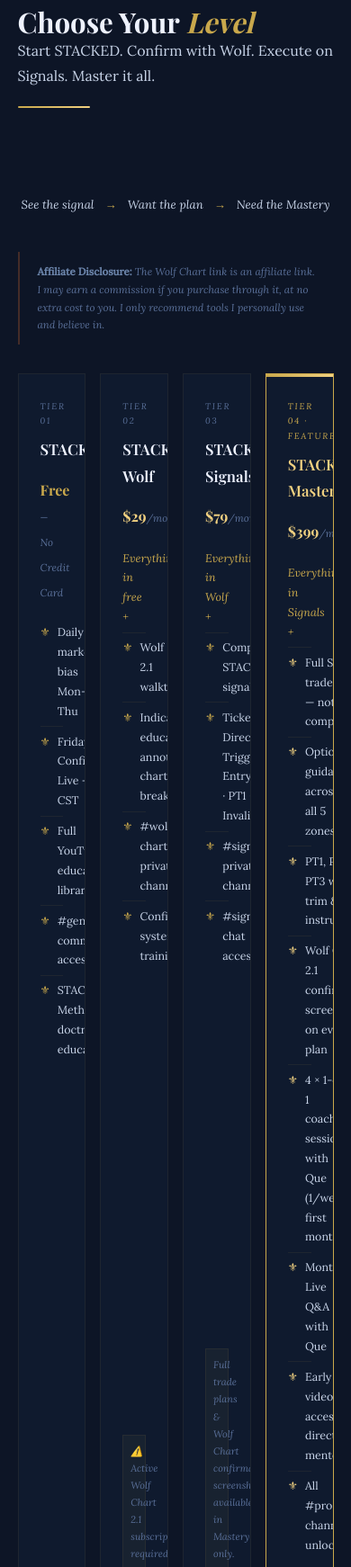
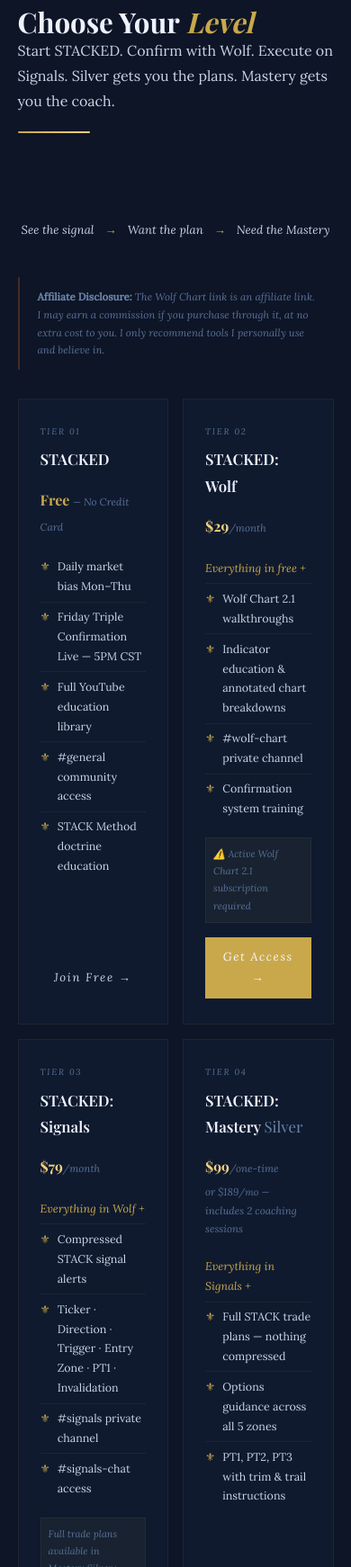
Before and after one commit to dacreolekid/Creoletrades-Repo-Pub, a website: page index.html in a window 390 px wide. Shown: the part 2939-4681 px from the top of the page at 90% size. Drawn offline with nearby package versions, Linux system fonts and the light colour scheme; no server answers; a web font is replaced by a local one.

Commit message:
Add files via upload

```diff
--- a/index.html
+++ b/index.html
@@ -64,10 +64,17 @@
       },
       {
         "@type": "Offer",
+        "name": "STACKED: Mastery Silver",
+        "price": "99.00",
+        "priceCurrency": "USD",
+        "description": "Full STACK trade plans, options guidance across all 5 zones, and PT1/PT2/PT3 with trim and trail instructions."
+      },
+      {
+        "@type": "Offer",
         "name": "STACKED: Mastery",
         "price": "399.00",
         "priceCurrency": "USD",
-        "description": "Full STACK trade plans, options guidance across all 5 zones, Wolf Chart screenshots, and 4 coaching sessions per month with Coach Que."
+        "description": "Everything in Silver plus Wolf Chart screenshots, 4 coaching sessions per month, monthly live Q&A, early video access, and all pro channels."
       }
     ]
   }
@@ -1501,9 +1508,12 @@
       .about-stats { grid-template-columns: repeat(3, 1fr); }
       .testimonials-grid { grid-template-columns: repeat(2, 1fr); }
       .affiliate-callout-inner { flex-direction: column; align-items: flex-start; }
-      .products-grid { grid-template-columns: repeat(2, 1fr); }
+      .products-grid { grid-template-columns: repeat(3, 1fr) !important; }
       .contact-grid { grid-template-columns: 1fr; gap: 2.5rem; }
       .email-capture-grid { grid-template-columns: 1fr; gap: 2.5rem; }
+    }
+    @media (max-width: 700px) {
+      .products-grid { grid-template-columns: repeat(2, 1fr) !important; }
     }
     @media (max-width: 600px) {
       .hero-title { font-size: clamp(3rem, 16vw, 5rem); }
@@ -1712,7 +1722,7 @@
     <div class="section-header reveal">
       <span class="eyebrow">⚜ The Trading Roux</span>
       <h2 class="section-title">Choose Your <em>Level</em></h2>
-      <p class="section-sub">Start STACKED. Confirm with Wolf. Execute on Signals. Master it all.</p>
+      <p class="section-sub">Start STACKED. Confirm with Wolf. Execute on Signals. Silver gets you the plans. Mastery gets you the coach.</p>
       <span class="iron-border"></span>
     </div>
 
@@ -1733,7 +1743,7 @@
     </p>
 
     <!-- TIER GRID -->
-    <div class="products-grid" style="grid-template-columns:repeat(4,1fr);gap:1rem;">
+    <div class="products-grid" style="grid-template-columns:repeat(5,1fr);gap:1rem;">
 
       <!-- TIER 1 — STACKED FREE -->
       <div class="product-card reveal" style="display:flex;flex-direction:column;">
@@ -1778,21 +1788,33 @@
           <li style="font-size:0.78rem;color:var(--text);padding:0.35rem 0;border-bottom:1px solid var(--border-dim);display:flex;gap:0.5rem;"><span style="color:var(--spice);">⚜</span> #signals private channel</li>
           <li style="font-size:0.78rem;color:var(--text);padding:0.35rem 0;display:flex;gap:0.5rem;"><span style="color:var(--spice);">⚜</span> #signals-chat access</li>
         </ul>
-        <p style="font-size:0.68rem;color:var(--muted);font-style:italic;margin-bottom:1rem;padding:0.5rem;background:rgba(201,168,76,0.05);border:1px solid var(--border-dim);">Full trade plans & Wolf Chart confirmation screenshots available in Mastery only.</p>
+        <p style="font-size:0.68rem;color:var(--muted);font-style:italic;margin-bottom:1rem;padding:0.5rem;background:rgba(201,168,76,0.05);border:1px solid var(--border-dim);">Full trade plans available in Mastery Silver+. Wolf Chart screenshots & coaching in Mastery only.</p>
         <a href="https://mee6.xyz/en/m/tradingroux?subscribe=1424117433878454272" target="_blank" rel="noopener noreferrer" class="btn btn-spice" style="text-align:center;padding:0.7rem;font-size:0.82rem;">Get Access →</a>
       </div>
 
-      <!-- TIER 4 — STACKED: MASTERY (FEATURED) -->
-      <div class="product-card reveal reveal-delay-3" style="display:flex;flex-direction:column;border-color:var(--spice);position:relative;overflow:hidden;">
+      <!-- TIER 4 — STACKED: MASTERY SILVER -->
+      <div class="product-card reveal reveal-delay-3" style="display:flex;flex-direction:column;">
+        <div style="font-size:0.6rem;letter-spacing:0.18em;text-transform:uppercase;color:var(--muted);font-style:italic;margin-bottom:0.5rem;">Tier 04</div>
+        <div class="product-name" style="font-size:1.05rem;">STACKED: Mastery <span style="color:var(--moss-lite);font-weight:400;">Silver</span></div>
+        <div class="product-price" style="font-size:1rem;margin:0.5rem 0 0.25rem;">$99<span style="font-size:0.72rem;color:var(--muted);">/one-time</span></div>
+        <div style="font-size:0.72rem;color:var(--muted);font-style:italic;margin-bottom:1rem;">or $189<span style="font-size:0.68rem;">/mo</span> — includes 2 coaching sessions</div>
+        <ul style="list-style:none;padding:0;margin:0 0 1rem;flex:1;">
+          <li style="font-size:0.78rem;color:var(--spice);font-style:italic;padding:0.35rem 0;border-bottom:1px solid var(--border-dim);">Everything in Signals +</li>
+          <li style="font-size:0.78rem;color:var(--text);padding:0.35rem 0;border-bottom:1px solid var(--border-dim);display:flex;gap:0.5rem;"><span style="color:var(--spice);">⚜</span> Full STACK trade plans — nothing compressed</li>
+          <li style="font-size:0.78rem;color:var(--text);padding:0.35rem 0;border-bottom:1px solid var(--border-dim);display:flex;gap:0.5rem;"><span style="color:var(--spice);">⚜</span> Options guidance across all 5 zones</li>
+          <li style="font-size:0.78rem;color:var(--text);padding:0.35rem 0;display:flex;gap:0.5rem;"><span style="color:var(--spice);">⚜</span> PT1, PT2, PT3 with trim & trail instructions</li>
+        </ul>
+        <a href="https://mee6.xyz/en/m/tradingroux?subscribe=1486852171617148928" target="_blank" rel="noopener noreferrer" class="btn btn-spice" style="text-align:center;padding:0.7rem;font-size:0.82rem;">Get Access →</a>
+      </div>
+
+      <!-- TIER 5 — STACKED: MASTERY (FEATURED) -->
+      <div class="product-card reveal reveal-delay-4" style="display:flex;flex-direction:column;border-color:var(--spice);position:relative;overflow:hidden;">
         <div style="position:absolute;top:0;left:0;right:0;height:3px;background:linear-gradient(90deg,var(--spice),var(--firefly));"></div>
-        <div style="font-size:0.6rem;letter-spacing:0.18em;text-transform:uppercase;color:var(--spice);font-style:italic;margin-bottom:0.5rem;">Tier 04 · Featured</div>
+        <div style="font-size:0.6rem;letter-spacing:0.18em;text-transform:uppercase;color:var(--spice);font-style:italic;margin-bottom:0.5rem;">Tier 05 · Featured</div>
         <div class="product-name" style="font-size:1.05rem;color:var(--firefly);">STACKED: Mastery</div>
         <div class="product-price" style="font-size:1rem;margin:0.5rem 0 1rem;">$399<span style="font-size:0.72rem;color:var(--muted);">/month</span></div>
         <ul style="list-style:none;padding:0;margin:0 0 1rem;flex:1;">
-          <li style="font-size:0.78rem;color:var(--spice);font-style:italic;padding:0.35rem 0;border-bottom:1px solid var(--border-dim);">Everything in Signals +</li>
-          <li style="font-size:0.78rem;color:var(--text);padding:0.35rem 0;border-bottom:1px solid var(--border-dim);display:flex;gap:0.5rem;"><span style="color:var(--firefly);">⚜</span> Full STACK trade plans — nothing compressed</li>
-          <li style="font-size:0.78rem;color:var(--text);padding:0.35rem 0;border-bottom:1px solid var(--border-dim);display:flex;gap:0.5rem;"><span style="color:var(--firefly);">⚜</span> Options guidance across all 5 zones</li>
-          <li style="font-size:0.78rem;color:var(--text);padding:0.35rem 0;border-bottom:1px solid var(--border-dim);display:flex;gap:0.5rem;"><span style="color:var(--firefly);">⚜</span> PT1, PT2, PT3 with trim & trail instructions</li>
+          <li style="font-size:0.78rem;color:var(--spice);font-style:italic;padding:0.35rem 0;border-bottom:1px solid var(--border-dim);">Everything in Silver +</li>
           <li style="font-size:0.78rem;color:var(--text);padding:0.35rem 0;border-bottom:1px solid var(--border-dim);display:flex;gap:0.5rem;"><span style="color:var(--firefly);">⚜</span> Wolf Chart 2.1 confirmation screenshot on every plan</li>
           <li style="font-size:0.78rem;color:var(--text);padding:0.35rem 0;border-bottom:1px solid var(--border-dim);display:flex;gap:0.5rem;"><span style="color:var(--firefly);">⚜</span> 4 × 1-on-1 coaching sessions with Que (1/week, first month)</li>
           <li style="font-size:0.78rem;color:var(--text);padding:0.35rem 0;border-bottom:1px solid var(--border-dim);display:flex;gap:0.5rem;"><span style="color:var(--firefly);">⚜</span> Monthly Live Q&A with Que</li>
```
